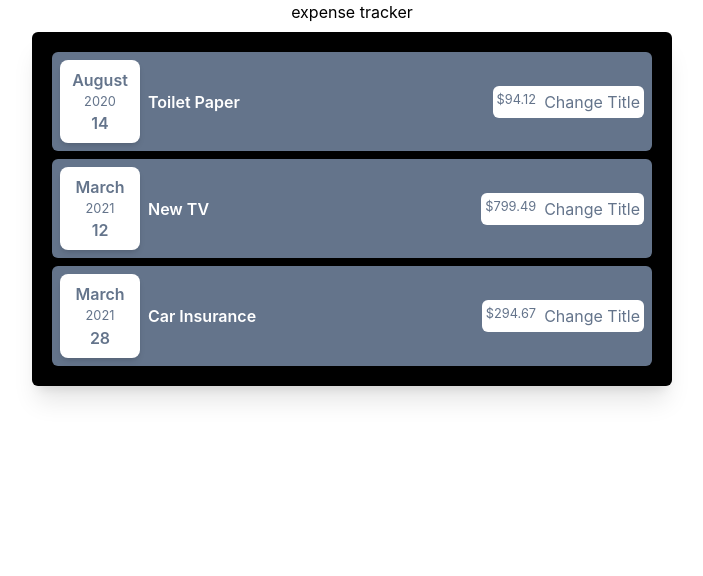
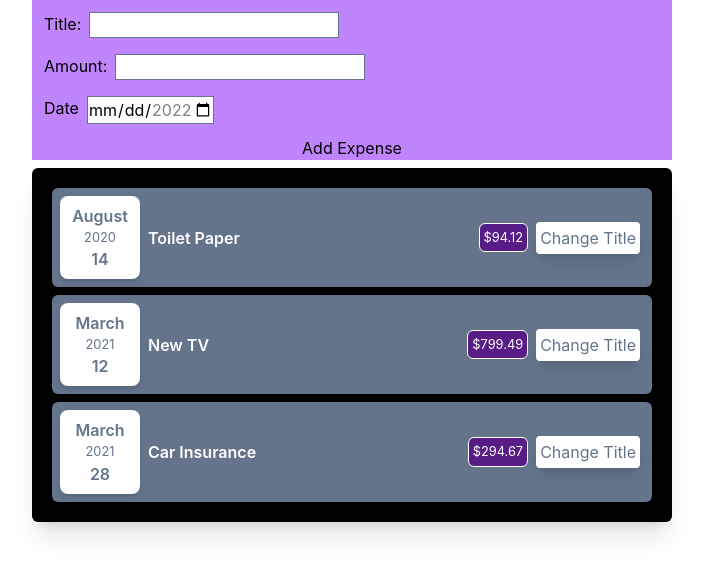
Before and after one commit to Mariat28/expense-tracker, a React (Create React App) app: page / in a window 1280 px wide. Shown: the top 576 px of the page, without its empty margins (288-991 px from the left). Built offline with nearby package versions, Linux system fonts and the light colour scheme.

Commit message:
Managing state with react

```diff
--- a/src/App.js
+++ b/src/App.js
@@ -1,6 +1,7 @@
 import React from 'react';
 import './App.css';
 import Card from './components/ui/Card';
+import NewExpense from './components/newexpense/NewExpense';
 import Expenses from './components/expenses/Expenses';
 const App = () => {
   const expenses = [
@@ -28,7 +29,7 @@ const App = () => {
   // return React.createElement('div', {className: 'App flex flex-col gap-2 items-center w-full'}, React.createElement('h2', {}, 'expense tracker'), React.createElement(Card, {className: ' bg-black w-1/2 py-4 px-2'}, React.createElement(Expenses, {expenses:expenses})),)
   return (
     <div className="App flex flex-col gap-2 items-center w-full">
-      <h2>expense tracker</h2>
+      <NewExpense/>
       <Card className=" bg-black w-1/2 py-4 px-2">
         <Expenses expenses={expenses}/>
       </Card>
--- a/src/components/expenses/ExpenseItem.js
+++ b/src/components/expenses/ExpenseItem.js
@@ -6,8 +6,9 @@ const ExpenseItem = (props) => {
 
   const clickHandler = () => {
     setTitle(' updated !');
-    console.log('clicked!!!!')
+    console.log(title);
   }
+
   return (
     <div className="w-full">
       <Card className="flex justify-start bg-slate-500 text-white  mx-2">
@@ -16,9 +17,9 @@ const ExpenseItem = (props) => {
             <ExpenseDate date={props.date}/>
             <h2 className="font-semibold">{title}</h2>
           </div>
-          <div className="flex bg-white p-1 rounded-md text-slate-500 cursor-pointer gap-2">
-            <small>${props.amount}</small>
-            <button onClick={clickHandler}>Change Title</button>
+          <div className="flex  p-1 rounded-md text-slate-500 cursor-pointer items-center gap-2">
+            <small className='bg-purple-900 text-white p-1 rounded-md border-white border cursor-pointer'>${props.amount}</small>
+            <button className='rounded shadow-lg bg-white p-1' onClick={clickHandler}>Change Title</button>
           </div>
         </div>
       </Card>
--- /dev/null
+++ b/src/components/newexpense/ExpenseForm.js
@@ -0,0 +1,26 @@
+import React from "react";
+
+const ExpenseForm = () => {
+    return(
+        <form className="bg-purple-400">
+            <div className="flex flex-col w-full gap-2  rounded p-2">
+                <div className="rounded p-1 flex gap-2 ">
+                    <label htmlFor="expense-title">Title:</label>
+                    <input type="text" id="expense-title" className="form-control border border-slate-500" />
+                </div>
+                <div className="rounded p-1 flex gap-2">
+                    <label htmlFor="expense-amount">Amount:</label>
+                    <input type="number" min="0.01" step="0.01" id="expense-amount" className="form-control border border-slate-500" />
+                </div>
+                <div className="rounded p-1 flex gap-2">
+                    <label htmlFor="expense-date">Date</label>
+                    <input type="date" id="expense-date" min="2022-01-01" max="2022-12-31" className="form-control border border-slate-500"/>
+                </div>
+            </div>
+            <div>
+                <button type="submit">Add Expense</button>
+            </div>
+        </form>
+    )
+}
+export default ExpenseForm;
--- /dev/null
+++ b/src/components/newexpense/NewExpense.js
@@ -0,0 +1,11 @@
+import React from "react";
+import ExpenseForm from "./ExpenseForm";
+const NewExpense = () =>{
+    return(
+        <div className="w-1/2">
+            <ExpenseForm/>
+        </div>
+    )
+
+}
+export default NewExpense;
```
